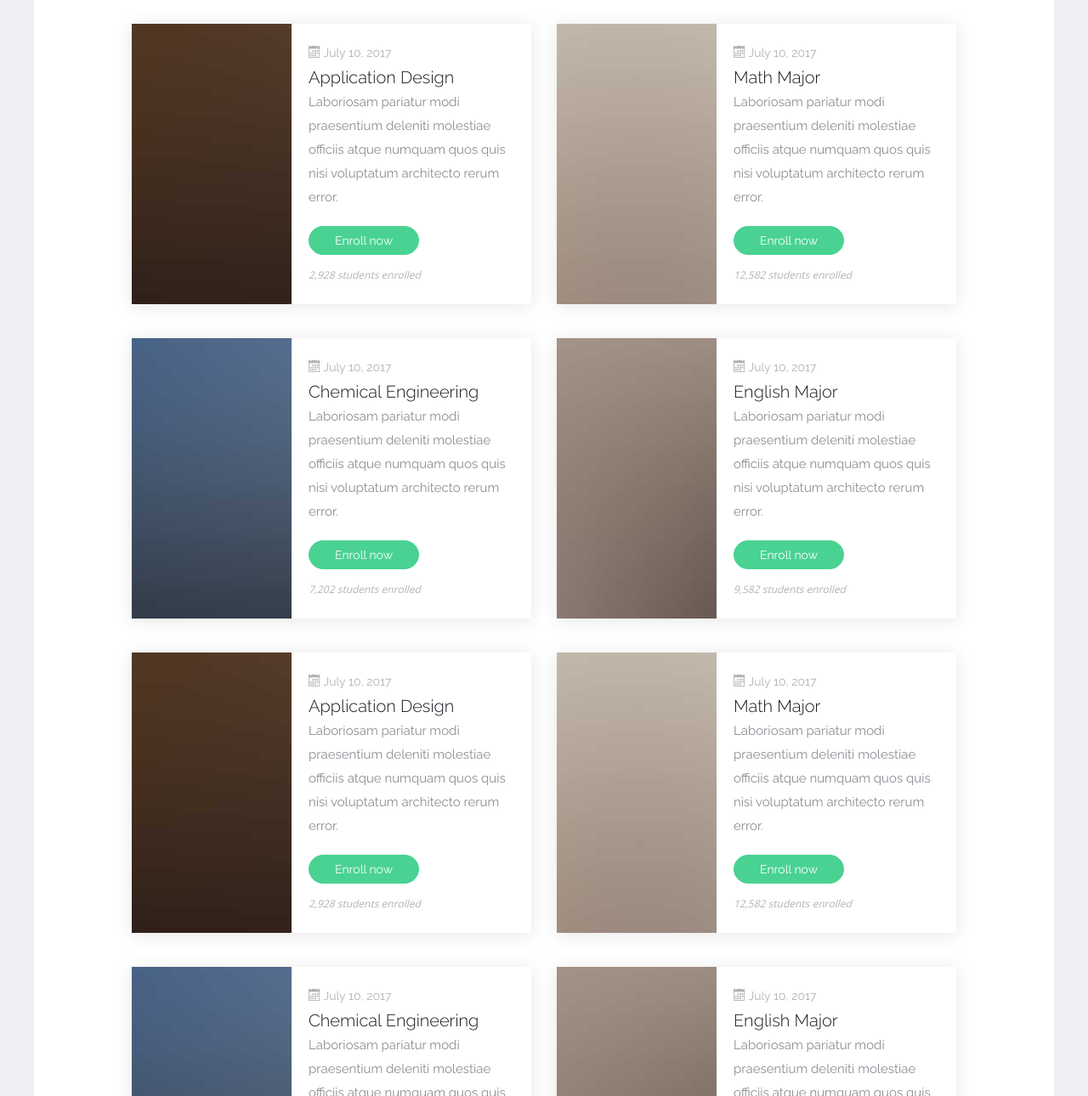
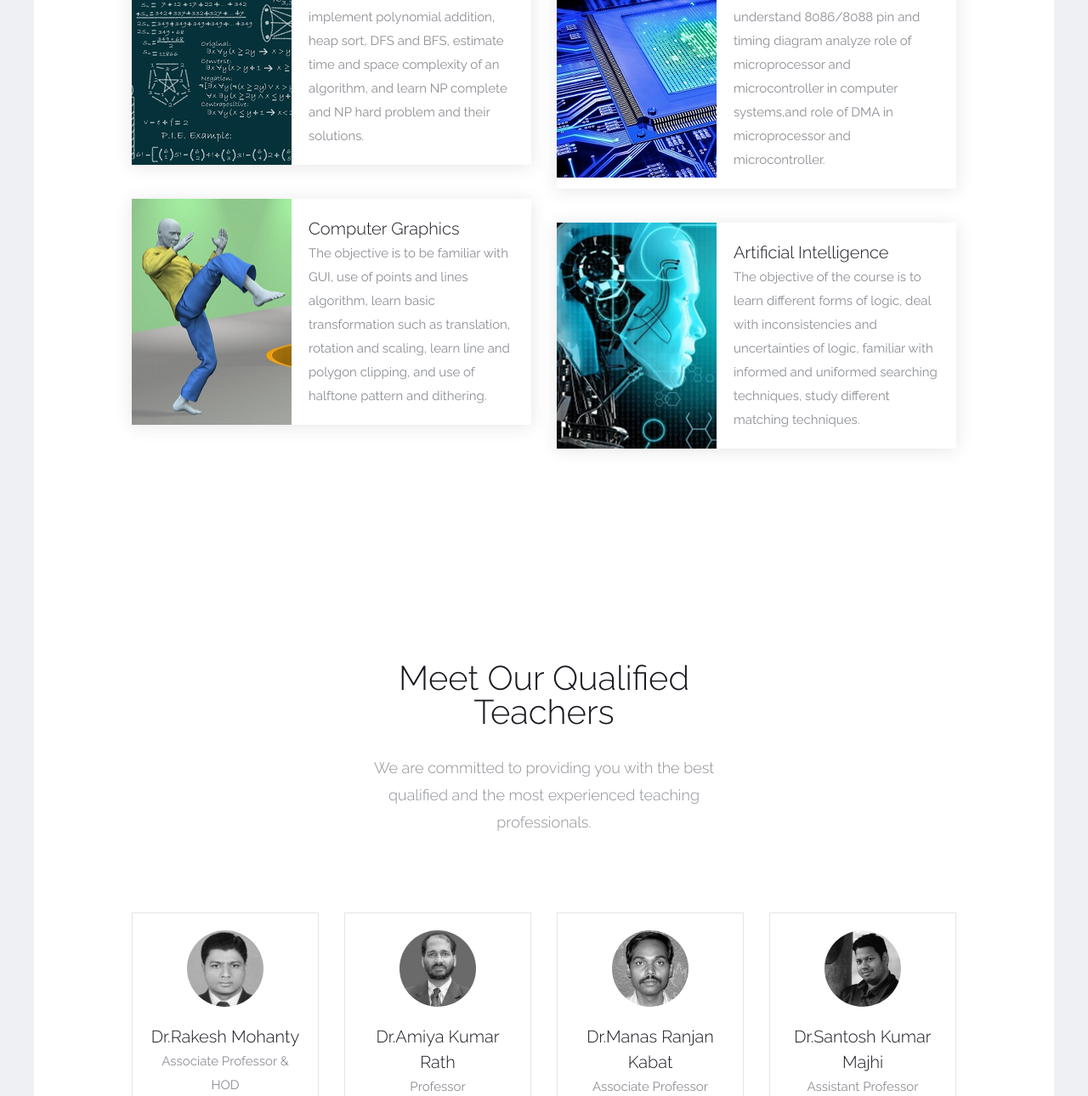
Before and after one commit to professorp/cse.vssut.github.io, a website: page courses.html in a window 1280 px wide. Shown: the part 1114-2404 px from the top of the page at 85% size. Drawn offline with nearby package versions, Linux system fonts and the light colour scheme; files whose address does not match are found by name.

Commit message:
Details added to courses section

```diff
--- a/courses.html
+++ b/courses.html
@@ -116,9 +116,8 @@
               <div class="probootstrap-flex-block">
                 <div class="probootstrap-text probootstrap-animate">
                   <div class="text-uppercase probootstrap-uppercase">Featured Course</div>
-                  <h3>Chemical Engineering</h3>
-                  <p>Lorem ipsum dolor sit amet consectetur adipisicing elit. Quis explicabo veniam labore ratione illo vero voluptate a deserunt incidunt odio aliquam commodi blanditiis voluptas error non rerum temporibus optio accusantium!</p>
-                  <p><a href="#" class="btn btn-primary">Enroll now</a> <span class="enrolled-count">2,928 students enrolled</span></p>
+                  <h3>Artificial Intelligence</h3>
+                  <p>The objective of the course is to learn different forms of logic, deal with inconsistencies and uncertainties of logic, familiar with informed and uniformed searching techniques, study different matching techniques.</p>
                 </div>
                 <div class="probootstrap-image probootstrap-animate" style="background-image: url(img/slider_3.jpg)">
                   <a href="https://vimeo.com/45830194" class="btn-video popup-vimeo"><i class="icon-play3"></i></a>
@@ -132,32 +131,28 @@
       <section class="probootstrap-section">
         <div class="container">
           <div class="row">
-            <div class="col-md-6">
+            <div class="col-xs-12 col-md-6">
               <div class="probootstrap-service-2 probootstrap-animate">
                 <div class="image">
                   <div class="image-bg">
-                    <img src="img/img_sm_1.jpg" alt="Free Bootstrap Template by ProBootstrap.com">
+                    <img src="img/design.png" alt="Free Bootstrap Template by ProBootstrap.com">
                   </div>
                 </div>
                 <div class="text">
-                  <span class="probootstrap-meta"><i class="icon-calendar2"></i> July 10, 2017</span>
-                  <h3>Application Design</h3>
-                  <p>Laboriosam pariatur modi praesentium deleniti molestiae officiis atque numquam quos quis nisi voluptatum architecto rerum error.</p>
-                  <p><a href="#" class="btn btn-primary">Enroll now</a> <span class="enrolled-count">2,928 students enrolled</span></p>
+                  <h3>Design & Analysis Of Algorithms</h3>
+                  <p>The objective of this course is to implement polynomial addition, heap sort, DFS and BFS, estimate time and space complexity of an algorithm, and learn NP complete and NP hard problem and their solutions.</p>
                 </div>
               </div>
 
               <div class="probootstrap-service-2 probootstrap-animate">
                 <div class="image">
                   <div class="image-bg">
-                    <img src="img/img_sm_3.jpg" alt="Free Bootstrap Template by ProBootstrap.com">
+                    <img src="img/graphic.png" alt="Free Bootstrap Template by ProBootstrap.com">
                   </div>
                 </div>
                 <div class="text">
-                  <span class="probootstrap-meta"><i class="icon-calendar2"></i> July 10, 2017</span>
-                  <h3>Chemical Engineering</h3>
-                  <p>Laboriosam pariatur modi praesentium deleniti molestiae officiis atque numquam quos quis nisi voluptatum architecto rerum error.</p>
-                  <p><a href="#" class="btn btn-primary">Enroll now</a> <span class="enrolled-count">7,202 students enrolled</span></p>
+                   <h3>Computer Graphics</h3>
+                  <p>The objective is to be familiar with GUI, use of points and lines algorithm, learn basic transformation such as translation, rotation and scaling, learn line and polygon clipping, and use of halftone pattern and dithering.</p>
                 </div>
               </div>
 
@@ -166,94 +161,26 @@
               <div class="probootstrap-service-2 probootstrap-animate">
                 <div class="image">
                   <div class="image-bg">
-                    <img src="img/img_sm_2.jpg" alt="Free Bootstrap Template by ProBootstrap.com">
+                    <img src="img/micoprocessor.jpg" alt="Free Bootstrap Template by ProBootstrap.com">
                   </div>
                 </div>
                 <div class="text">
-                  <span class="probootstrap-meta"><i class="icon-calendar2"></i> July 10, 2017</span>
-                  <h3>Math Major</h3>
-                  <p>Laboriosam pariatur modi praesentium deleniti molestiae officiis atque numquam quos quis nisi voluptatum architecto rerum error.</p>
-                  <p><a href="#" class="btn btn-primary">Enroll now</a> <span class="enrolled-count">12,582 students enrolled</span></p>
+                  <h3>Microprocessors & Microcontrollers</h3>
+                  <p>The objective of the course is to understand 8086/8088 pin and timing diagram analyze role of microprocessor and microcontroller in computer systems,and role of DMA in microprocessor and microcontroller.</p>
                 </div>
               </div>
 
               <div class="probootstrap-service-2 probootstrap-animate">
                 <div class="image">
                   <div class="image-bg">
-                    <img src="img/img_sm_4.jpg" alt="Free Bootstrap Template by ProBootstrap.com">
+                    <img src="img/artificial.jpg" alt="Free Bootstrap Template by ProBootstrap.com">
                   </div>
                 </div>
                 <div class="text">
-                  <span class="probootstrap-meta"><i class="icon-calendar2"></i> July 10, 2017</span>
-                  <h3>English Major</h3>
-                  <p>Laboriosam pariatur modi praesentium deleniti molestiae officiis atque numquam quos quis nisi voluptatum architecto rerum error.</p>
-                  <p><a href="#" class="btn btn-primary">Enroll now</a> <span class="enrolled-count">9,582 students enrolled</span></p>
+                  <h3>Artificial Intelligence</h3>
+                  <p>The objective of the course is to learn different forms of logic, deal with inconsistencies and uncertainties of logic, familiar with informed and uniformed searching techniques, study different matching techniques.</p>
                 </div>
               </div>
-
-            </div>
-          </div>
-
-          <div class="row">
-            <div class="col-md-6">
-              <div class="probootstrap-service-2 probootstrap-animate">
-                <div class="image">
-                  <div class="image-bg">
-                    <img src="img/img_sm_1.jpg" alt="Free Bootstrap Template by ProBootstrap.com">
-                  </div>
-                </div>
-                <div class="text">
-                  <span class="probootstrap-meta"><i class="icon-calendar2"></i> July 10, 2017</span>
-                  <h3>Application Design</h3>
-                  <p>Laboriosam pariatur modi praesentium deleniti molestiae officiis atque numquam quos quis nisi voluptatum architecto rerum error.</p>
-                  <p><a href="#" class="btn btn-primary">Enroll now</a> <span class="enrolled-count">2,928 students enrolled</span></p>
-                </div>
-              </div>
-
-              <div class="probootstrap-service-2 probootstrap-animate">
-                <div class="image">
-                  <div class="image-bg">
-                    <img src="img/img_sm_3.jpg" alt="Free Bootstrap Template by ProBootstrap.com">
-                  </div>
-                </div>
-                <div class="text">
-                  <span class="probootstrap-meta"><i class="icon-calendar2"></i> July 10, 2017</span>
-                  <h3>Chemical Engineering</h3>
-                  <p>Laboriosam pariatur modi praesentium deleniti molestiae officiis atque numquam quos quis nisi voluptatum architecto rerum error.</p>
-                  <p><a href="#" class="btn btn-primary">Enroll now</a> <span class="enrolled-count">7,202 students enrolled</span></p>
-                </div>
-              </div>
-
-            </div>
-            <div class="col-md-6">
-              <div class="probootstrap-service-2 probootstrap-animate">
-                <div class="image">
-                  <div class="image-bg">
-                    <img src="img/img_sm_2.jpg" alt="Free Bootstrap Template by ProBootstrap.com">
-                  </div>
-                </div>
-                <div class="text">
-                  <span class="probootstrap-meta"><i class="icon-calendar2"></i> July 10, 2017</span>
-                  <h3>Math Major</h3>
-                  <p>Laboriosam pariatur modi praesentium deleniti molestiae officiis atque numquam quos quis nisi voluptatum architecto rerum error.</p>
-                  <p><a href="#" class="btn btn-primary">Enroll now</a> <span class="enrolled-count">12,582 students enrolled</span></p>
-                </div>
-              </div>
-
-              <div class="probootstrap-service-2 probootstrap-animate">
-                <div class="image">
-                  <div class="image-bg">
-                    <img src="img/img_sm_4.jpg" alt="Free Bootstrap Template by ProBootstrap.com">
-                  </div>
-                </div>
-                <div class="text">
-                  <span class="probootstrap-meta"><i class="icon-calendar2"></i> July 10, 2017</span>
-                  <h3>English Major</h3>
-                  <p>Laboriosam pariatur modi praesentium deleniti molestiae officiis atque numquam quos quis nisi voluptatum architecto rerum error.</p>
-                  <p><a href="#" class="btn btn-primary">Enroll now</a> <span class="enrolled-count">9,582 students enrolled</span></p>
-                </div>
-              </div>
-
             </div>
           </div>
         </div>
@@ -266,7 +193,7 @@
           <div class="row">
             <div class="col-md-6 col-md-offset-3 text-center section-heading probootstrap-animate">
               <h2>Meet Our Qualified Teachers</h2>
-              <p class="lead">Sed a repudiandae impedit voluptate nam Deleniti dignissimos perspiciatis nostrum porro nesciunt</p>
+              <p class="lead">We are committed to providing you with the best qualified and the most experienced teaching professionals.</p>
             </div>
           </div>
           <!-- END row -->
@@ -275,14 +202,14 @@
             <div class="col-md-3 col-sm-6">
               <div class="probootstrap-teacher text-center probootstrap-animate">
                 <figure class="media">
-                  <img src="img/person_1.jpg" alt="Free Bootstrap Template by ProBootstrap.com" class="img-responsive">
+                  <img src="img/rm_sir.jpg" alt="Dr.Rakesh Mohanty" class="img-responsive">
                 </figure>
                 <div class="text">
-                  <h3>Chris Worth</h3>
-                  <p>Physical Education</p>
+                  <h3>Dr.Rakesh Mohanty</h3>
+                  <p>Associate Professor & HOD</p>
                   <ul class="probootstrap-footer-social">
                     <li class="twitter"><a href="#"><i class="icon-twitter"></i></a></li>
-                    <li class="facebook"><a href="#"><i class="icon-facebook2"></i></a></li>
+                    <li class="facebook"><a href="https://www.facebook.com/rakesh.mohanty.7140"><i class="icon-facebook2"></i></a></li>
                     <li class="instagram"><a href="#"><i class="icon-instagram2"></i></a></li>
                     <li class="google-plus"><a href="#"><i class="icon-google-plus"></i></a></li>
                   </ul>
@@ -292,14 +219,14 @@
             <div class="col-md-3 col-sm-6">
               <div class="probootstrap-teacher text-center probootstrap-animate">
                 <figure class="media">
-                  <img src="img/person_5.jpg" alt="Free Bootstrap Template by ProBootstrap.com" class="img-responsive">
+                  <img src="img/amiya_sir.jpg" alt="Dr.Amiya Kumar Rath" class="img-responsive">
                 </figure>
                 <div class="text">
-                  <h3>Janet Morris</h3>
-                  <p>English Teacher</p>
+                  <h3>Dr.Amiya Kumar Rath</h3>
+                  <p>Professor</p>
                   <ul class="probootstrap-footer-social">
                     <li class="twitter"><a href="#"><i class="icon-twitter"></i></a></li>
-                    <li class="facebook"><a href="#"><i class="icon-facebook2"></i></a></li>
+                    <li class="facebook"><a href="https://www.facebook.com/amiya.k.rath"><i class="icon-facebook2"></i></a></li>
                     <li class="instagram"><a href="#"><i class="icon-instagram2"></i></a></li>
                     <li class="google-plus"><a href="#"><i class="icon-google-plus"></i></a></li>
                   </ul>
@@ -310,14 +237,14 @@
             <div class="col-md-3 col-sm-6">
               <div class="probootstrap-teacher text-center probootstrap-animate">
                 <figure class="media">
-                  <img src="img/person_6.jpg" alt="Free Bootstrap Template by ProBootstrap.com" class="img-responsive">
+                  <img src="img/manas_sir.jpg" alt="Dr.Manas Ranjan Kabat" class="img-responsive">
                 </figure>
                 <div class="text">
-                  <h3>Linda Reyez</h3>
-                  <p>Math Teacher</p>
+                  <h3>Dr.Manas Ranjan Kabat</h3>
+                  <p>Associate Professor</p>
                   <ul class="probootstrap-footer-social">
                     <li class="twitter"><a href="#"><i class="icon-twitter"></i></a></li>
-                    <li class="facebook"><a href="#"><i class="icon-facebook2"></i></a></li>
+                    <li class="facebook"><a href="https://www.facebook.com/manas.kabat"><i class="icon-facebook2"></i></a></li>
                     <li class="instagram"><a href="#"><i class="icon-instagram2"></i></a></li>
                     <li class="google-plus"><a href="#"><i class="icon-google-plus"></i></a></li>
                   </ul>
@@ -327,14 +254,14 @@
             <div class="col-md-3 col-sm-6">
               <div class="probootstrap-teacher text-center probootstrap-animate">
                 <figure class="media">
-                  <img src="img/person_7.jpg" alt="Free Bootstrap Template by ProBootstrap.com" class="img-responsive">
+                  <img src="img/majhi_sir.jpg" alt="Dr.Santosh Kumar Majhi" class="img-responsive">
                 </figure>
                 <div class="text">
-                  <h3>Jessa Sy</h3>
-                  <p>Physics Teacher</p>
+                  <h3>Dr.Santosh Kumar Majhi</h3>
+                  <p>Assistant Professor</p>
                   <ul class="probootstrap-footer-social">
                     <li class="twitter"><a href="#"><i class="icon-twitter"></i></a></li>
-                    <li class="facebook"><a href="#"><i class="icon-facebook2"></i></a></li>
+                    <li class="facebook"><a href="https://www.facebook.com/skmajhi"><i class="icon-facebook2"></i></a></li>
                     <li class="instagram"><a href="#"><i class="icon-instagram2"></i></a></li>
                     <li class="google-plus"><a href="#"><i class="icon-google-plus"></i></a></li>
                   </ul>
@@ -351,7 +278,6 @@
           <div class="row">
             <div class="col-md-12">
               <h2 class="probootstrap-animate" data-animate-effect="fadeInRight">Get your admission now!</h2>
-              <a href="#" role="button" class="btn btn-primary btn-lg btn-ghost probootstrap-animate" data-animate-effect="fadeInLeft">Enroll</a>
             </div>
           </div>
         </div>
```
Also changed, not shown: index.html (+6 -6 lines), teachers.html (+1 -1 lines), img/artificial.jpg (added), img/design.png (added), img/graphic.png (added), img/micoprocessor.jpg (added).
